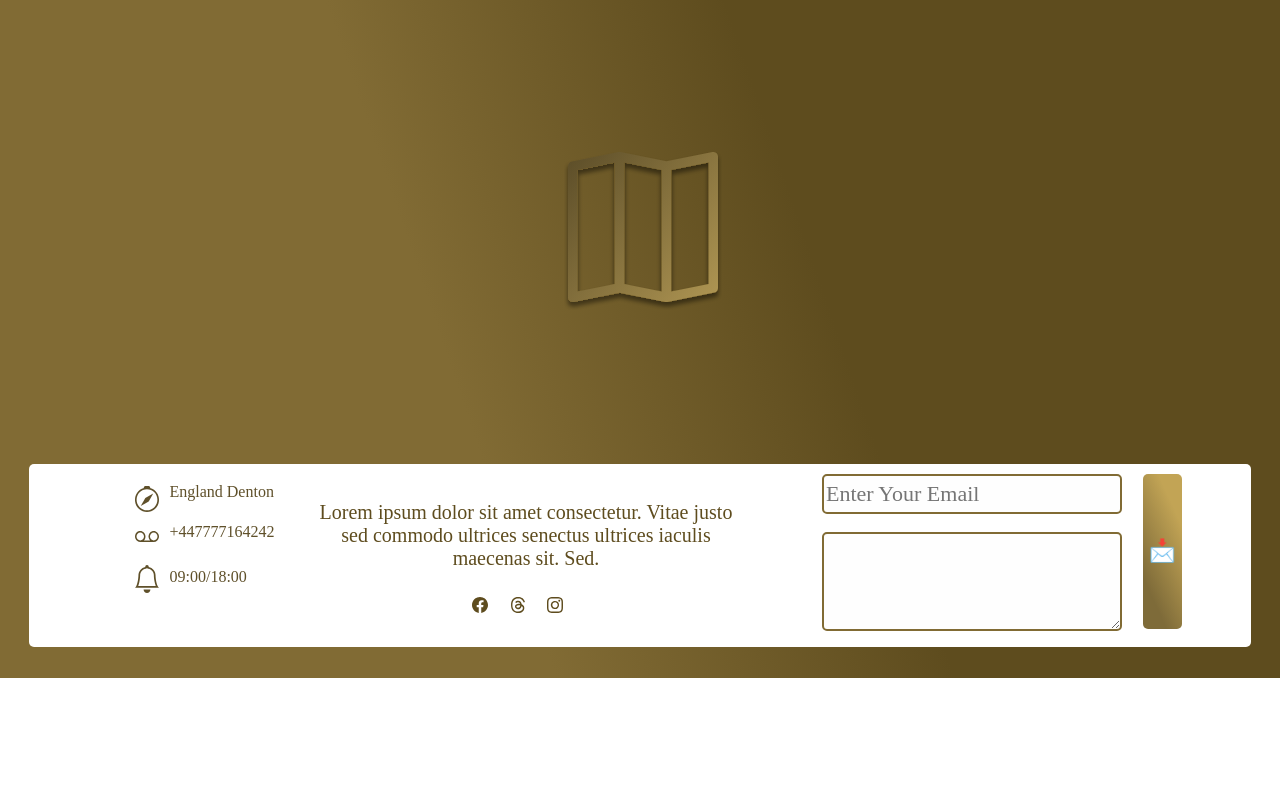
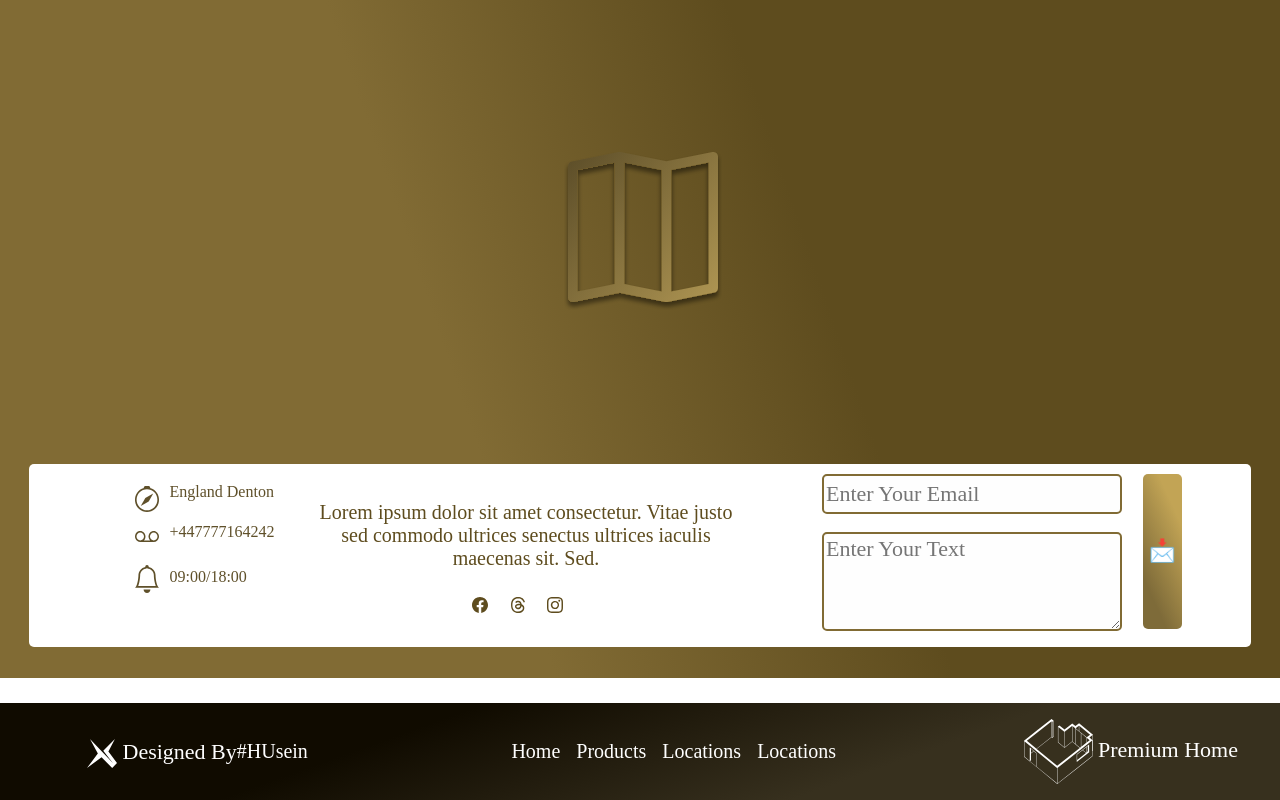
Before and after one commit to sunnercom/Premium-Home, a plain HTML site: page index.html in a window 1280 px wide. Shown: the part 2451-3251 px from the top of the page. Before the commit the page ends 3154 px from the top, so only its background shows below. Drawn offline with Linux system fonts and the light colour scheme; a web font is replaced by a local one.

Commit message:
footer finish

```diff
--- a/css/style.css
+++ b/css/style.css
@@ -286,3 +286,29 @@ header {
 }
 
 /* footer */
+.navbar-bg {
+    background: linear-gradient(160.20deg, rgb(16, 11, 0) 31.458%,rgb(55, 48, 30) 68.542%);
+    color: white;
+    margin: 0 auto;
+}
+
+.nav-ul {
+   margin: 0 auto;
+}
+
+.nb {
+    margin-left: 75px;
+}
+
+.navbar-text {
+    margin-right: 30px;
+}
+
+.nb-one {
+    color: white;
+    text-decoration: none;
+}
+
+.nb-one:hover {
+    color: white;
+}
--- a/index.html
+++ b/index.html
@@ -134,18 +134,64 @@
                             <a href="www.instagram.com"><img src="./images/icons/instagram.svg" alt=""></a>
                         </div>
                 </div>
+                <form action="">
                 <div class="location-contact">
+
                     <div class="div">
-                        <input type="email" placeholder="Enter Your Email">
-                    <textarea name="msg" id="msg-area"></textarea>
+                        <input type="email" placeholder="Enter Your Email" required>
+                    <textarea name="msg" id="msg-area" placeholder="Enter Your Text" required></textarea>
                     </div>
-                    <button>📩</button>
+                    <button type="submit">📩</button>
                 </div>
+            </form>
             </div>
             </div>
         </main>
+        <!-- main section end -->
+
+        <!-- footer section start -->
         <footer>
+            <!-- <div class="left_block">
+                <img src="" alt="">
+                <span>Designed By</span><a href="#!">#HUsein</a>
+            </div>
+            <div class="center_block">
+
+            </div>
+            <div class="right_block">
+                <img src="./images/icons/Logo-icon.svg" alt="">
+                <a href="">Premium Home </a>
+            </div> -->
+            <nav class="navbar navbar-expand-lg navbar-bg">
+                <div class="container-fluid">
+                  <span class="nb"><img src="./images/icons/x-icon.svg" alt=""> Designed By</span><a class="navbar-brand nb-one" href="https://t.me/HuseinDev">#HUsein</a>
+                  <button class="navbar-toggler" type="button" data-bs-toggle="collapse" data-bs-target="#navbarText" aria-controls="navbarText" aria-expanded="false" aria-label="Toggle navigation">
+                    <span class="navbar-toggler-icon"></span>
+                  </button>
+                  <div class="collapse navbar-collapse" id="navbarText">
+                    <ul class="navbar-nav me-auto mb-2 mb-lg-0 nav-ul">
+                      <li class="nav-item">
+                        <a class="nav-link active" aria-current="page" href="#">Home</a>
+                      </li>
+                      <li class="nav-item">
+                        <a class="nav-link" href="#">Products</a>
+                      </li>
+                      <li class="nav-item">
+                        <a class="nav-link" href="#">Locations</a>
+                      </li>
+                      <li class="nav-item">
+                        <a class="nav-link" href="#">Locations</a>
+                      </li>
+                    </ul>
+                    <span class="navbar-text">
+                        <img src="./images/icons/Logo-icon.svg" alt="">
+                      Premium Home
+                    </span>
+                  </div>
+                </div>
+              </nav>
         </footer>
+        <!-- footer section end -->
     </div>
     <!-- bundle js bootstrap -->
     <script src="./libs/bootstrap.bundle.js"></script>
```
Also changed, not shown: images/icons/x-icon.svg (added).
